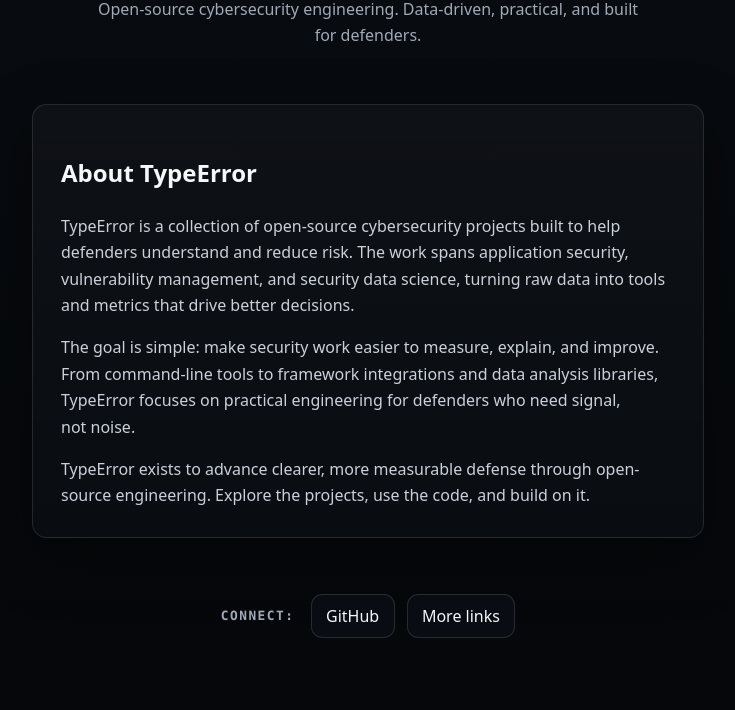
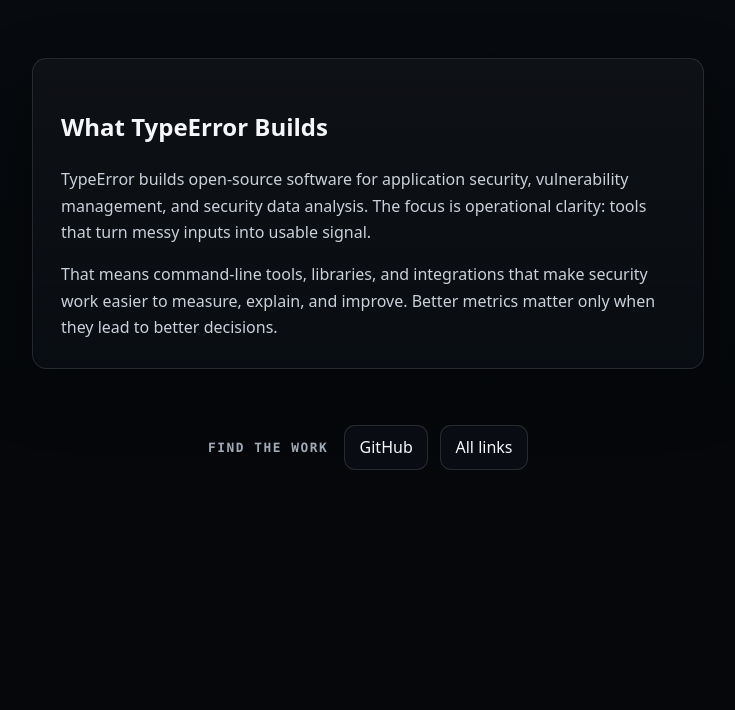
Before and after one commit to TypeError/typeerror.github.io, a plain HTML site: page index.html in a window 1280 px wide. Shown: the part 601-1311 px from the top of the page, without its empty margins (272-1007 px from the left). After the commit the page ends 1143 px from the top, so only its background shows below. Drawn offline with Linux system fonts and the light colour scheme.

Commit message:
refactor index.html for improved clarity and consistency; update meta descriptions, enhance content structure, and refine accessibility attributes

```diff
--- a/index.html
+++ b/index.html
@@ -7,7 +7,7 @@
 
     <meta
       name="description"
-      content="TypeError is a collection of open-source cybersecurity projects built to help defenders understand and reduce risk."
+      content="TypeError builds open-source security engineering tools for defenders, with practical metrics and software that support clearer risk decisions."
     />
     <link rel="canonical" href="https://typeerror.com/" />
     <meta name="color-scheme" content="dark" />
@@ -17,7 +17,7 @@
     <meta property="og:title" content="TypeError" />
     <meta
       property="og:description"
-      content="Turning code into clearer security. Open-source cybersecurity engineering. Data-driven, practical, and built for defenders."
+      content="Open-source security engineering for defenders. Practical tools, sharper metrics, and clearer risk decisions."
     />
     <meta property="og:url" content="https://typeerror.com/" />
     <meta property="og:type" content="website" />
@@ -36,7 +36,8 @@
     <div class="hero-bg" aria-hidden="true"></div>
 
     <main id="main">
-      <header class="hero">
+      <header class="hero" aria-labelledby="site-title">
+        <p class="eyebrow">Open-source security engineering</p>
         <img
           src="assets/typeerror-glitch.png"
           alt=""
@@ -46,40 +47,31 @@
           fetchpriority="high"
           decoding="async"
         />
-        <h1 class="name">TypeError</h1>
+        <h1 id="site-title" class="name">TypeError</h1>
         <p class="tagline">
-          <span class="lead">Turning code into clearer security.</span>
-          <span class="subtitle">
-            Open-source cybersecurity engineering. Data-driven, practical, and built for defenders.
-          </span>
+          Practical tools, sharper metrics, and clearer decisions for defenders.
         </p>
       </header>
 
-      <article class="bio" aria-labelledby="about-typeerror">
-        <h2 id="about-typeerror" class="sr-only">About TypeError</h2>
+      <section class="bio" aria-labelledby="about-typeerror">
+        <h2 id="about-typeerror" class="section-title">What TypeError Builds</h2>
 
         <p>
-          TypeError is a collection of open-source cybersecurity projects built to help defenders
-          understand and reduce risk. The work spans application security, vulnerability management,
-          and security data science, turning raw data into tools and metrics that drive better
-          decisions.
+          TypeError builds open-source software for application security, vulnerability management,
+          and security data analysis. The focus is operational clarity: tools that turn messy inputs
+          into usable signal.
         </p>
 
         <p>
-          The goal is simple: make security work easier to measure, explain, and improve. From
-          command-line tools to framework integrations and data analysis libraries, TypeError
-          focuses on practical engineering for defenders who need signal, not noise.
+          That means command-line tools, libraries, and integrations that make security work easier
+          to measure, explain, and improve. Better metrics matter only when they lead to better
+          decisions.
         </p>
-
-        <p>
-          TypeError exists to advance clearer, more measurable defense through open-source
-          engineering. Explore the projects, use the code, and build on it.
-        </p>
-      </article>
+      </section>
 
       <footer class="contact">
-        <nav aria-label="Connect">
-          <span class="connect-label">Connect:</span>
+        <nav aria-label="External links">
+          <span class="connect-label">Find the work</span>
           <ul class="contact-list">
             <li>
               <a href="https://github.com/typeerror" target="_blank" rel="noopener noreferrer"
@@ -88,7 +80,7 @@
             </li>
             <li>
               <a href="https://linktr.ee/typeerror" target="_blank" rel="noopener noreferrer"
-                >More links</a
+                >All links</a
               >
             </li>
           </ul>
```
